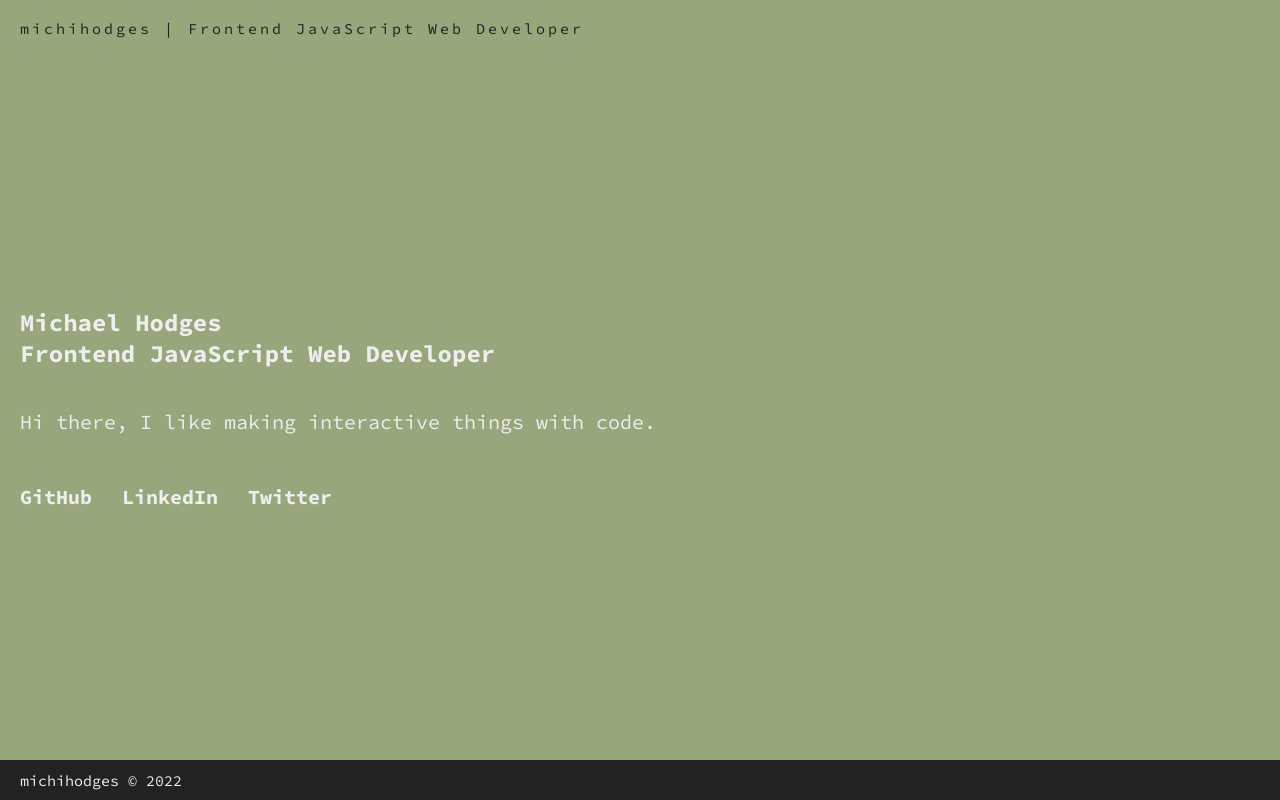
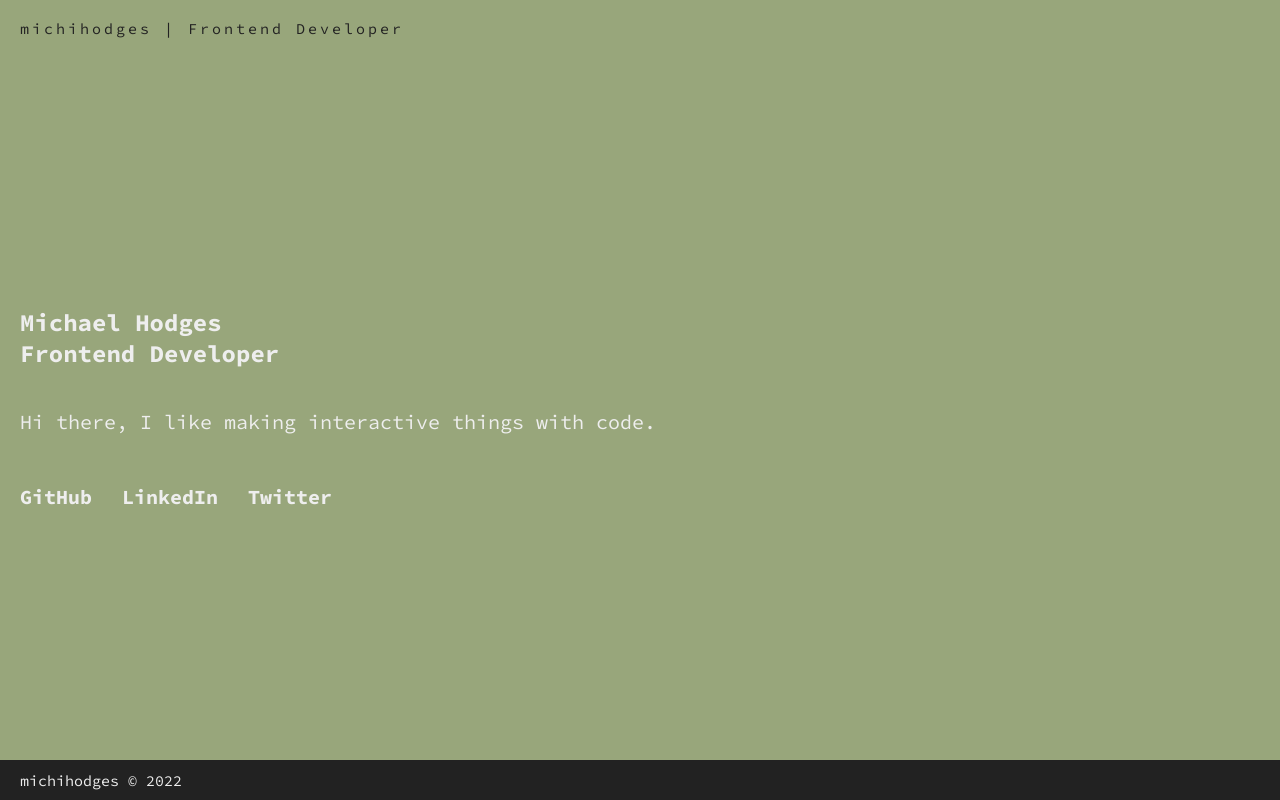
Before and after one commit to michihodges-co/michihodges.co, a plain HTML site: page index.html in a window 1280 px wide. Drawn offline with Linux system fonts and the light colour scheme.

Commit message:
feat: Content

```diff
--- a/index.html
+++ b/index.html
@@ -8,7 +8,7 @@
     <meta http-equiv="X-UA-Compatible" content="IE=edge,chrome=1">
     <meta name="HandheldFriendly" content="true">
     <!--SEO-->
-    <title>michihodges | Frontend JavaScript Web Developer</title>
+    <title>michihodges | Frontend Developer</title>
     <meta name="author" content="michihodges">
     <meta name="description" content="Michael Hodges is a frontend javascript web developer based on the outskirts of Stuttgart. He has a passion for building bespoke online solutions and sometimes likes leaving Easter eggs &#128007;&#128048;&#129370;">
     <!--Favicons-->
--- a/script.js
+++ b/script.js
@@ -32,7 +32,7 @@ homeLink.appendChild(michihodges);
 const peekABoo = document.createElement('span');
 homeLink.appendChild(peekABoo);
 peekABoo.classList.add('peek-a-boo');
-const hidden = document.createTextNode('| Frontend JavaScript Web Developer');
+const hidden = document.createTextNode('| Frontend Developer');
 peekABoo.appendChild(hidden);
 
 
@@ -49,7 +49,7 @@ const h2LandingName = document.createTextNode('Michael Hodges');
 h2Landing.appendChild(h2LandingName);
 const brGlobal = document.createElement('br');
 h2Landing.appendChild(brGlobal);
-const h2LandingTitle = document.createTextNode('Frontend JavaScript Web Developer');
+const h2LandingTitle = document.createTextNode('Frontend Developer');
 h2Landing.appendChild(h2LandingTitle);
 
 // P
```
